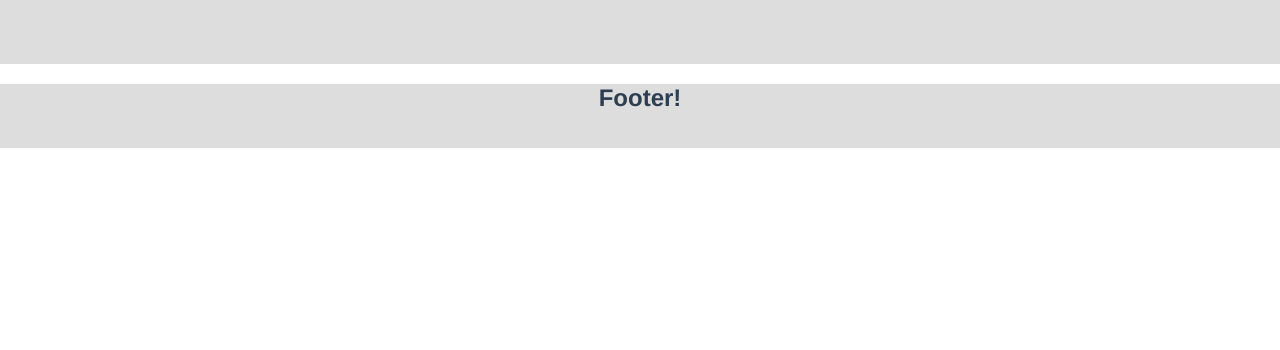
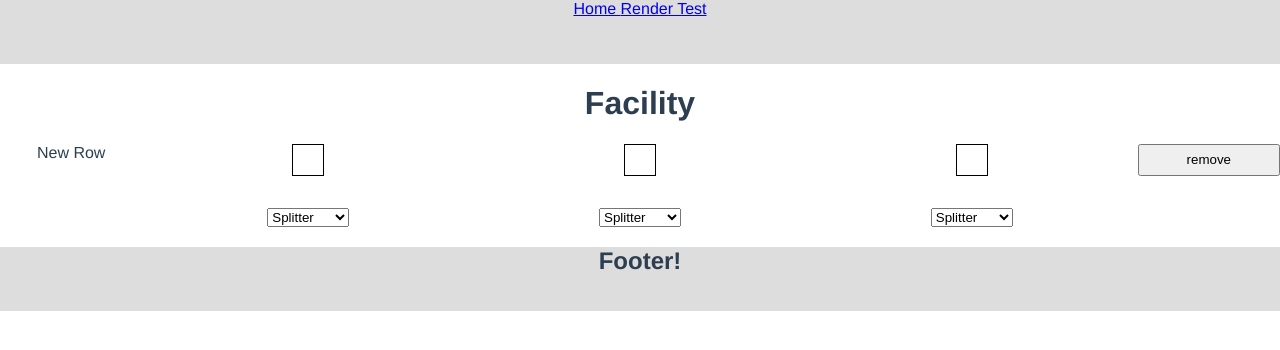
Before and after one commit to j-toscani/satisfactory-planner, a Vue app: page / in a window 1280 px wide. Shown: the top 350 px of the page. Built offline with nearby package versions, Linux system fonts and the light colour scheme.

Commit message:
add nav, remove hello world page

```diff
--- a/src/App.vue
+++ b/src/App.vue
@@ -1,8 +1,12 @@
 <template>
   <div class="page">
     <header>
-      <nav></nav>
+      <nav>
+        <router-link to="/"> Home </router-link>
+        <router-link to="/render"> Render Test </router-link>
+      </nav>
     </header>
+    <router-view></router-view>
     <footer>
       <h2>Footer!</h2>
     </footer>
```
Also changed, not shown: src/components/HelloWorld.vue (deleted, +0 -19 lines).
